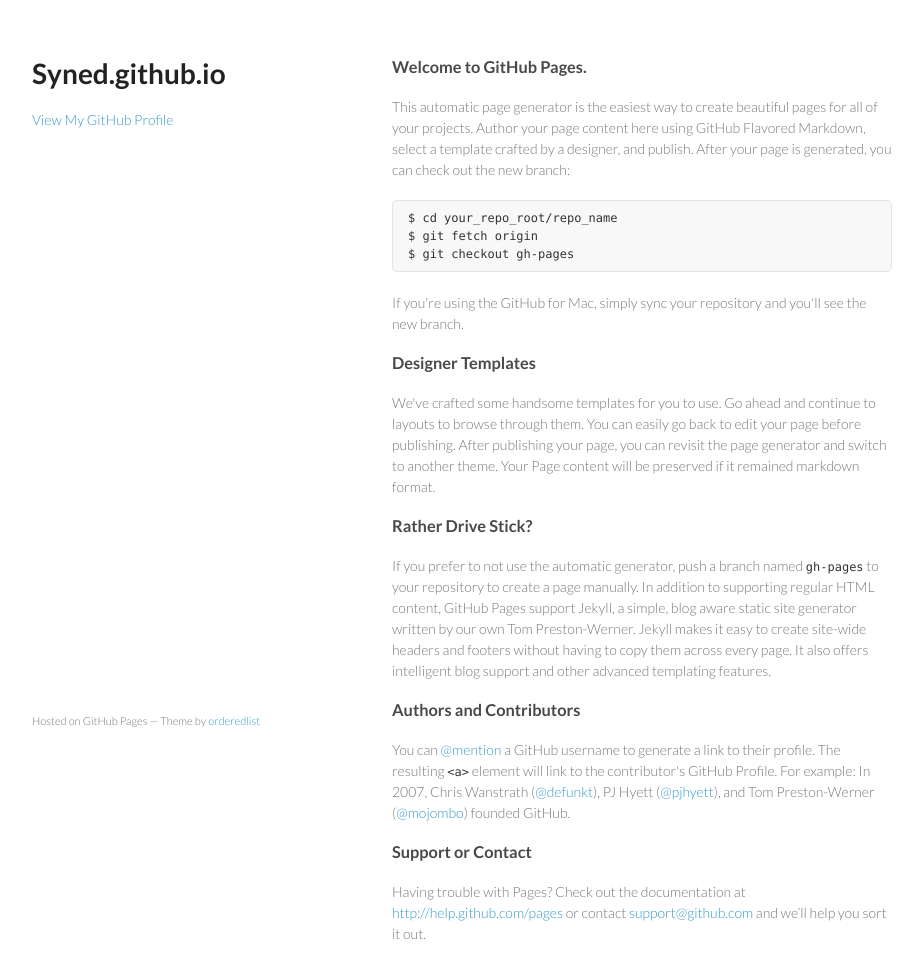
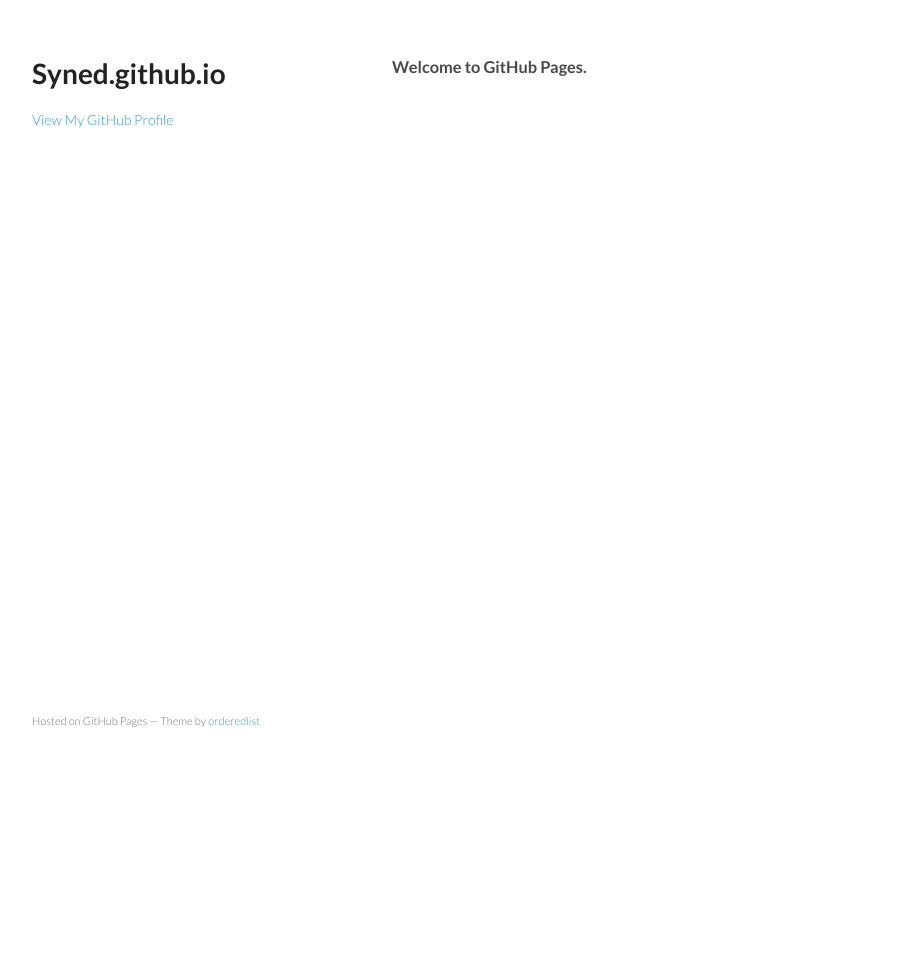
Before and after one commit to syned/syned.github.io, a plain HTML site: page index.html in a window 1280 px wide. Shown: the whole page, without its empty margins (178-1101 px from the left). After the commit the page ends 800 px from the top, so only its background shows below. Drawn offline with Linux system fonts and the light colour scheme.

Commit message:
Update index.html

```diff
--- a/index.html
+++ b/index.html
@@ -3,7 +3,7 @@
   <head>
     <meta charset="utf-8">
     <meta http-equiv="X-UA-Compatible" content="chrome=1">
-    <title>Syned.github.io by syned</title>
+    <title>syned</title>
 
     <link rel="stylesheet" href="stylesheets/styles.css">
     <link rel="stylesheet" href="stylesheets/pygment_trac.css">
@@ -26,34 +26,6 @@
         <h3>
 <a name="welcome-to-github-pages" class="anchor" href="#welcome-to-github-pages"><span class="octicon octicon-link"></span></a>Welcome to GitHub Pages.</h3>
 
-<p>This automatic page generator is the easiest way to create beautiful pages for all of your projects. Author your page content here using GitHub Flavored Markdown, select a template crafted by a designer, and publish. After your page is generated, you can check out the new branch:</p>
-
-<pre><code>$ cd your_repo_root/repo_name
-$ git fetch origin
-$ git checkout gh-pages
-</code></pre>
-
-<p>If you're using the GitHub for Mac, simply sync your repository and you'll see the new branch.</p>
-
-<h3>
-<a name="designer-templates" class="anchor" href="#designer-templates"><span class="octicon octicon-link"></span></a>Designer Templates</h3>
-
-<p>We've crafted some handsome templates for you to use. Go ahead and continue to layouts to browse through them. You can easily go back to edit your page before publishing. After publishing your page, you can revisit the page generator and switch to another theme. Your Page content will be preserved if it remained markdown format.</p>
-
-<h3>
-<a name="rather-drive-stick" class="anchor" href="#rather-drive-stick"><span class="octicon octicon-link"></span></a>Rather Drive Stick?</h3>
-
-<p>If you prefer to not use the automatic generator, push a branch named <code>gh-pages</code> to your repository to create a page manually. In addition to supporting regular HTML content, GitHub Pages support Jekyll, a simple, blog aware static site generator written by our own Tom Preston-Werner. Jekyll makes it easy to create site-wide headers and footers without having to copy them across every page. It also offers intelligent blog support and other advanced templating features.</p>
-
-<h3>
-<a name="authors-and-contributors" class="anchor" href="#authors-and-contributors"><span class="octicon octicon-link"></span></a>Authors and Contributors</h3>
-
-<p>You can <a href="https://github.com/blog/821" class="user-mention">@mention</a> a GitHub username to generate a link to their profile. The resulting <code>&lt;a&gt;</code> element will link to the contributor's GitHub Profile. For example: In 2007, Chris Wanstrath (<a href="https://github.com/defunkt" class="user-mention">@defunkt</a>), PJ Hyett (<a href="https://github.com/pjhyett" class="user-mention">@pjhyett</a>), and Tom Preston-Werner (<a href="https://github.com/mojombo" class="user-mention">@mojombo</a>) founded GitHub.</p>
-
-<h3>
-<a name="support-or-contact" class="anchor" href="#support-or-contact"><span class="octicon octicon-link"></span></a>Support or Contact</h3>
-
-<p>Having trouble with Pages? Check out the documentation at <a href="http://help.github.com/pages">http://help.github.com/pages</a> or contact <a href="mailto:support@github.com">support@github.com</a> and we’ll help you sort it out.</p>
       </section>
       <footer>
         <p><small>Hosted on GitHub Pages &mdash; Theme by <a href="https://github.com/orderedlist">orderedlist</a></small></p>
```
